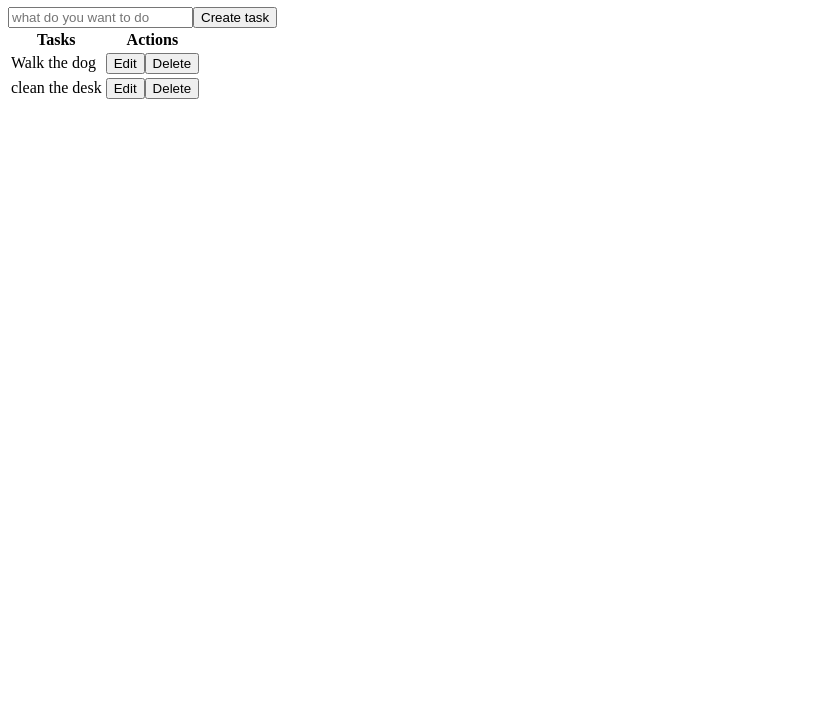
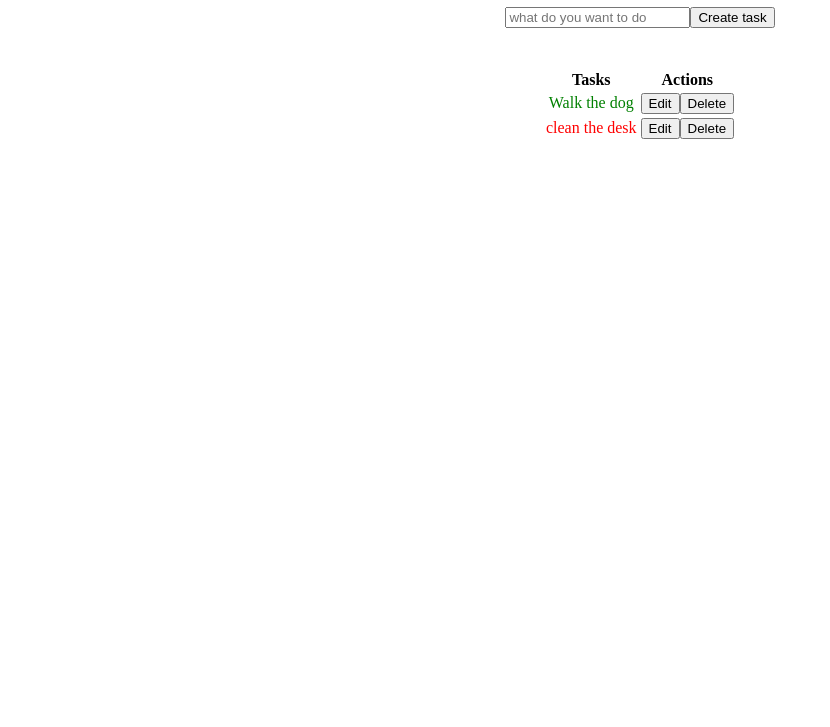
Before and after one commit to tomekpiasecki/react-todo, a React app: page / in a window 1280 px wide. Shown: the part 73-800 px from the top of the page, without its empty margins (0-830 px from the left). Built offline with nearby package versions, Linux system fonts and the light colour scheme.

Commit message:
marking tasks as completed

```diff
--- a/index.html
+++ b/index.html
@@ -2,6 +2,7 @@
 <html>
 <head>
     <title>React ToDos App</title>
+    <link rel="stylesheet" href="styles.css" />
 </head>
 <body>
     <div id="app" />
--- a/src/components/app.js
+++ b/src/components/app.js
@@ -26,6 +26,7 @@ class App extends React.Component {
         this.onCreateTodo = this.onCreateTodo.bind(this)
         this.onDeleteTodo = this.onDeleteTodo.bind(this)
         this.validateTodo = this.validateTodo.bind(this)
+        this.onTodoClick = this.onTodoClick.bind(this)
         this.onTodoSave = this.onTodoSave.bind(this)
     }
 
@@ -68,6 +69,17 @@ class App extends React.Component {
         return []
     }
 
+    onTodoClick(taskId) {
+        this.setState({
+            todos: this.state.todos.map(todo => {
+                todo.isCompleted = (todo.id === taskId ? !todo.isCompleted : todo.isCompleted)
+                return todo
+            })
+        })
+
+        return []
+    }
+
     onTodoSave(taskId, newValue) {
         const errors = this.validateTodo(newValue);
         if (errors.length) {
@@ -98,6 +110,7 @@ class App extends React.Component {
                 <ToDosList
                     todos = {this.state.todos}
                     onDeleteItem = {this.onDeleteTodo}
+                    onTaskClick = {this.onTodoClick}
                     onTaskSave = {this.onTodoSave}
                 />
             </div>
--- a/src/components/todos-list-item.js
+++ b/src/components/todos-list-item.js
@@ -15,6 +15,7 @@ class ToDosListItem extends React.Component {
         this.onEditClick = this.onEditClick.bind(this)
         this.onSaveClick = this.onSaveClick.bind(this)
         this.onTaskChange = this.onTaskChange.bind(this)
+        this.onTaskClick = this.onTaskClick.bind(this)
     }
 
     getTaskClasses() {
@@ -60,6 +61,15 @@ class ToDosListItem extends React.Component {
         this.setState({newValue: e.target.value})
     }
 
+    onTaskClick(e) {
+        const {id, onTaskClick} = this.props
+
+        e.preventDefault()
+        if (onTaskClick) {
+            onTaskClick(id)
+        }
+    }
+
     renderAcstionsSection() {
         if (this.state.isBeingEdited) {
             return <td className="actions">
@@ -93,7 +103,7 @@ class ToDosListItem extends React.Component {
             </td>
         }
 
-        return <td className={this.getTaskClasses()}>{task}</td>
+        return <td className={this.getTaskClasses()} onClick={this.onTaskClick}>{task}</td>
     }
 
     render() {
@@ -112,6 +122,7 @@ ToDosListItem.propTypes = {
     isCompleted: PropTypes.bool,
     onDeleteHandler: PropTypes.func,
     onSaveHandler: PropTypes.func,
+    onTaskClick: PropTypes.func
 }
 
 ToDosListItem.defaultProps = {
--- a/src/components/todos-list.js
+++ b/src/components/todos-list.js
@@ -9,6 +9,14 @@ class ToDosList extends React.Component {
 
         if (onDeleteItem) {
             onDeleteItem(taskId)
+        }
+    }
+
+    onTaskClick(taskId) {
+        const {onTaskClick} = this.props
+
+        if (onTaskClick) {
+            onTaskClick(taskId)
         }
     }
 
@@ -28,6 +36,7 @@ class ToDosList extends React.Component {
                 key = {todo.id}
                 onDeleteHandler = {this.onDeleteItem.bind(this)}
                 onSaveHandler = {this.onTaskSave.bind(this)}
+                onTaskClick = {this.onTaskClick.bind(this)}
                 {...todo}
             />
         )
@@ -50,6 +59,7 @@ class ToDosList extends React.Component {
 ToDosList.protoTypes - {
     todos: PropTypes.array.isRequired,
     onDeleteItem: PropTypes.func,
+    onTaskClick: PropTypes.func,
     onTaskSave: PropTypes.func
 }
 
--- /dev/null
+++ b/styles.css
@@ -0,0 +1,24 @@
+body {
+    text-align: center;
+}
+
+table {
+    margin: 0 auto;
+}
+
+form {
+    margin: 20px 0 40px;
+}
+
+.task,
+.error {
+    color: red;
+}
+
+.task {
+    cursor: pointer;
+}
+
+.task.completed {
+    color: green;
+}
```
